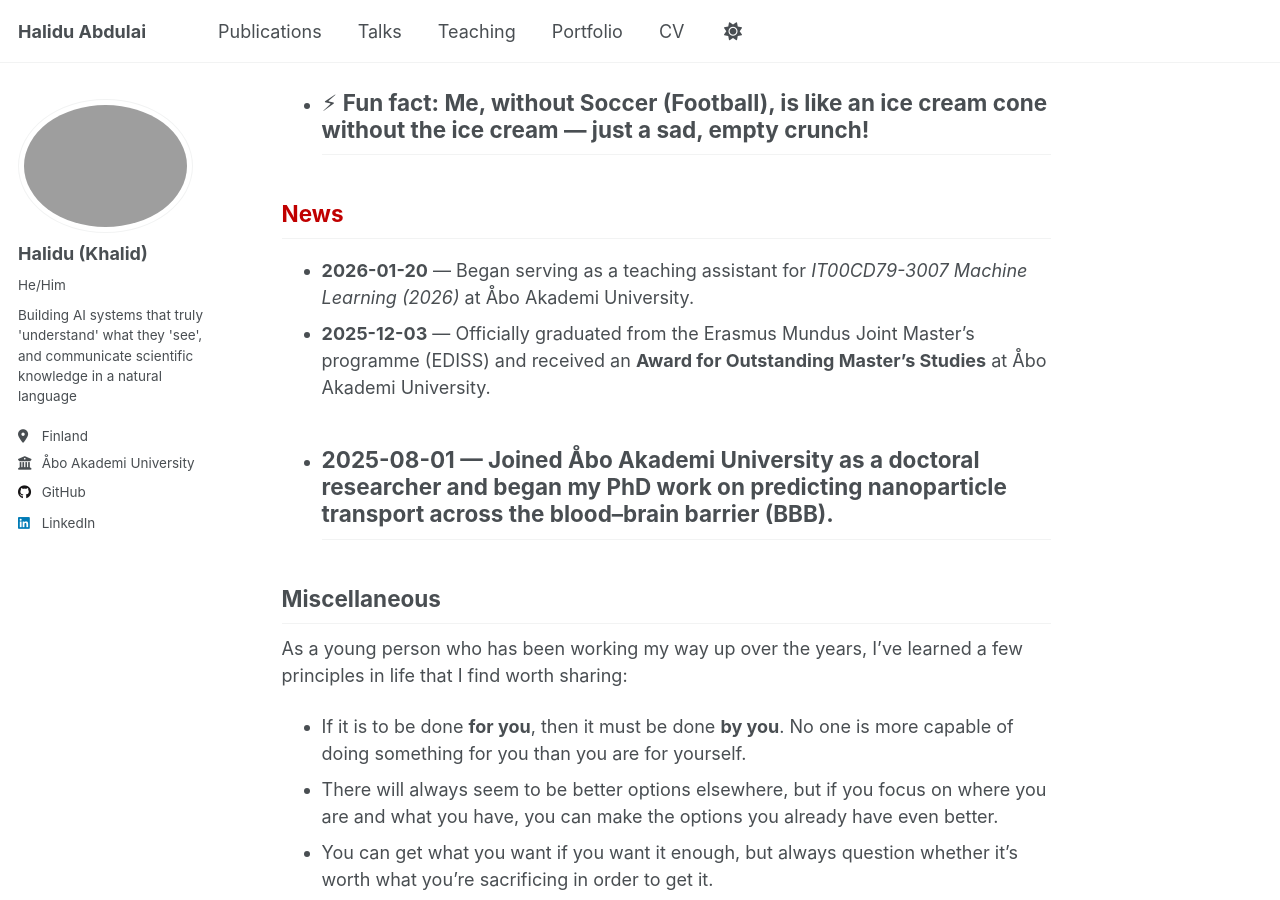
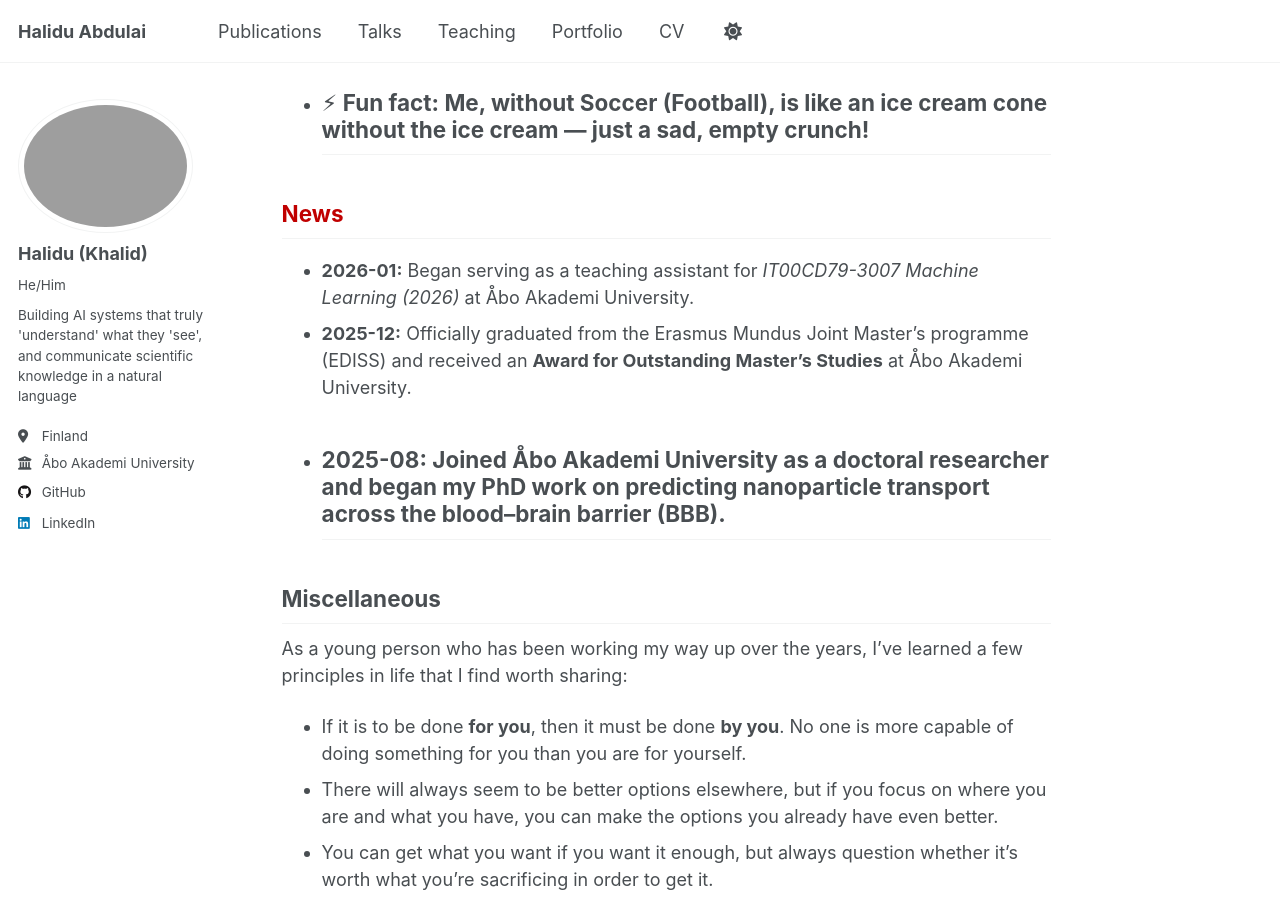
Before and after one commit to abdulaihalidu/abdulaihalidu.github.io, a Jekyll site: the page built from _pages/about.md, in a window 1280 px wide and 900 px high, scrolled down 830 px. Built offline with Jekyll 4.4.1, drawn with Linux system fonts in a browser that asks for light colours; a script that is not in the unit is left out.

Commit message:
Update news dates to a more concise format

```diff
--- a/_pages/about.md
+++ b/_pages/about.md
@@ -24,9 +24,9 @@ More broadly, I work across **machine learning, computer vision, and natural lan
 
 ## <span class="red-heading">News</span>
 
-- **2026-01-20** — Began serving as a teaching assistant for *IT00CD79-3007 Machine Learning (2026)* at Åbo Akademi University.
-- **2025-12-03** — Officially graduated from the Erasmus Mundus Joint Master’s programme (EDISS) and received an **Award for Outstanding Master’s Studies** at Åbo Akademi University.
-- **2025-08-01** — Joined Åbo Akademi University as a doctoral researcher and began my PhD work on predicting nanoparticle transport across the blood–brain barrier (BBB).
+- **2026-01:** Began serving as a teaching assistant for *IT00CD79-3007 Machine Learning (2026)* at Åbo Akademi University.
+- **2025-12:** Officially graduated from the Erasmus Mundus Joint Master’s programme (EDISS) and received an **Award for Outstanding Master’s Studies** at Åbo Akademi University.
+- **2025-08:** Joined Åbo Akademi University as a doctoral researcher and began my PhD work on predicting nanoparticle transport across the blood–brain barrier (BBB).
 ---
 
 ## Miscellaneous
```
